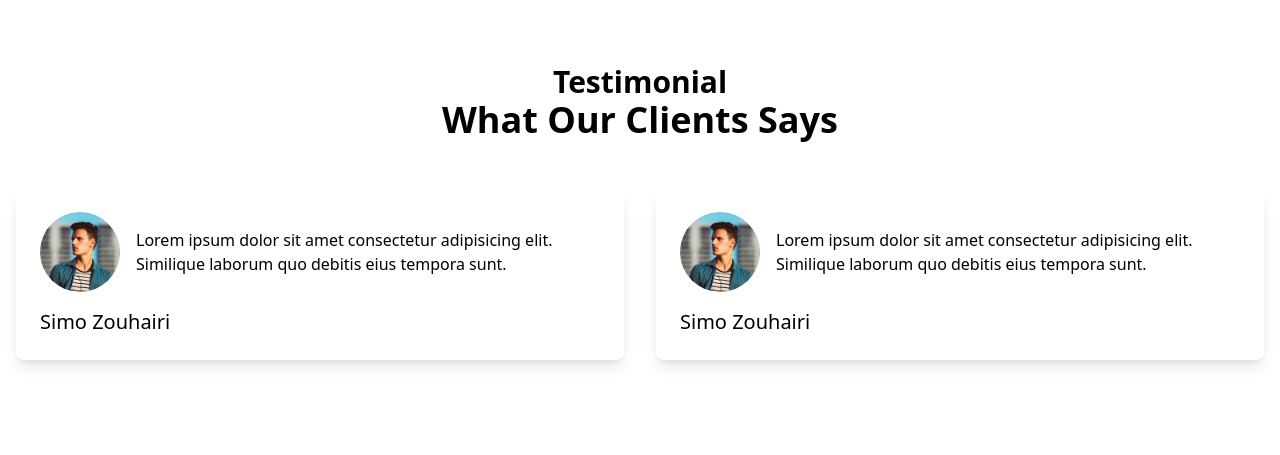
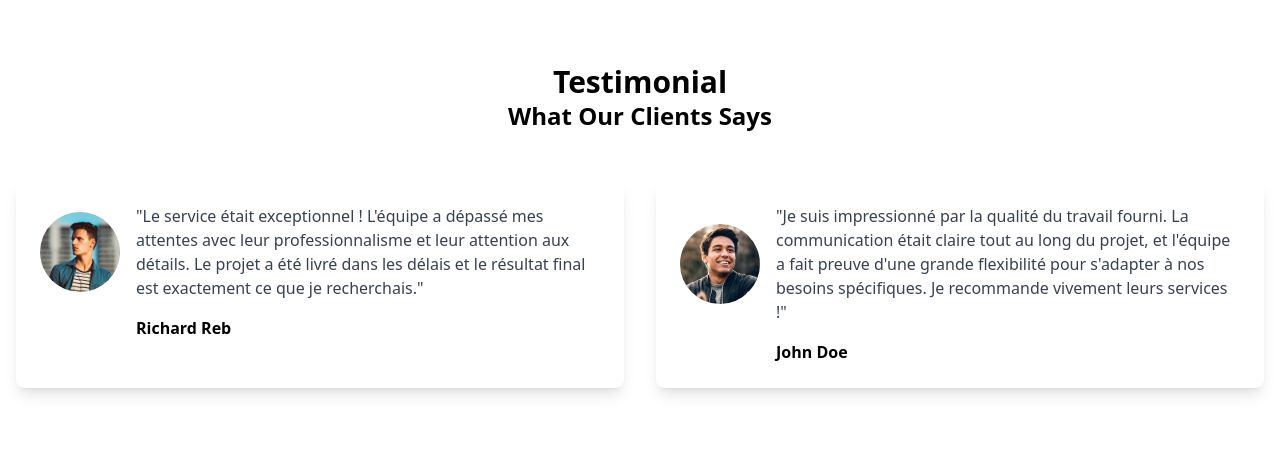
Before and after one commit to ayoubjebb2001/Refonte-Visionary, a website: page feedback.html in a window 1280 px wide. Drawn offline with nearby package versions, Linux system fonts and the light colour scheme; files whose address does not match are found by name.

Commit message:
RVC-8 Updating content, borders, images, style update

```diff
--- a/feedback.html
+++ b/feedback.html
@@ -6,14 +6,14 @@
     <title>Video Section with Background and Button</title>
     <script src="https://cdn.tailwindcss.com"></script>
 </head>
-
+<body>
 
 <section class="py-16 bg-white">
     <div class="max-w-7xl mx-auto px-4">
         <!-- Titles kaynin mzian -->
         <div class="text-center mb-12">
             <h2 class="text-3xl font-bold">Testimonial</h2>
-            <h3 class="text-4xl font-bold">What Our Clients Says</h3>
+            <h3 class="text-2xl font-bold">What Our Clients Says</h3>
         </div>
 
         <!-- Grid -->
@@ -23,21 +23,26 @@
                 <!-- Profile Section -->
                 <div class="flex items-center mb-4">
                     <img src="imgs/avatar-6.jpg" alt="Photo client" class="w-20 h-20 rounded-full mr-4">
-                     <p>Lorem ipsum dolor sit amet consectetur adipisicing elit. Similique laborum quo debitis eius tempora sunt.</p>
+                    <p class="text-gray-700">"Le service était exceptionnel ! L'équipe a dépassé mes attentes avec leur professionnalisme et leur attention aux détails. Le projet a été livré dans les délais et le résultat final est exactement ce que je recherchais."</p>
                 </div>
-                <!-- Name Section -->
-                <h3 class="text-xl">Simo Zouhairi</h3>
+                <!-- Name Section with styling -->
+                <h3 class="text-l font-bold text-black mx-14 px-10">Richard Reb</h3>
+
             </div>
 
             <div class="bg-white p-6 rounded-lg shadow-lg">
-                <!-- Profile Section -->
+                <!-- Profile Section Dupplicated -->
                 <div class="flex items-center mb-4">
-                    <img src="imgs/avatar-6.jpg" alt="Photo client" class="w-20 h-20 rounded-full mr-4">
-                     <p>Lorem ipsum dolor sit amet consectetur adipisicing elit. Similique laborum quo debitis eius tempora sunt.</p>
+                    <img src="imgs/avatar-7.jpg" alt="Photo client" class="w-20 h-20 rounded-full mr-4">
+                    <p class="text-gray-700">"Je suis impressionné par la qualité du travail fourni. La communication était claire tout au long du projet, et l'équipe a fait preuve d'une grande flexibilité pour s'adapter à nos besoins spécifiques. Je recommande vivement leurs services !"</p>
                 </div>
-                <!-- Name Section -->
-                <h3 class="text-xl">Simo Zouhairi</h3>
+                <!-- Name Sect styling -->
+                <h3 class="text-l font-bold text-black mx-14 px-10">John Doe</h3>
+
             </div>
         </div>
     </div>
 </section>
+
+</body>
+</html>
```
